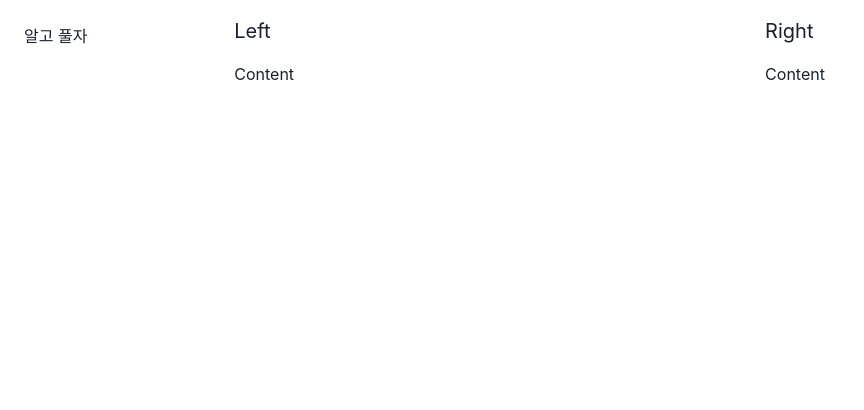
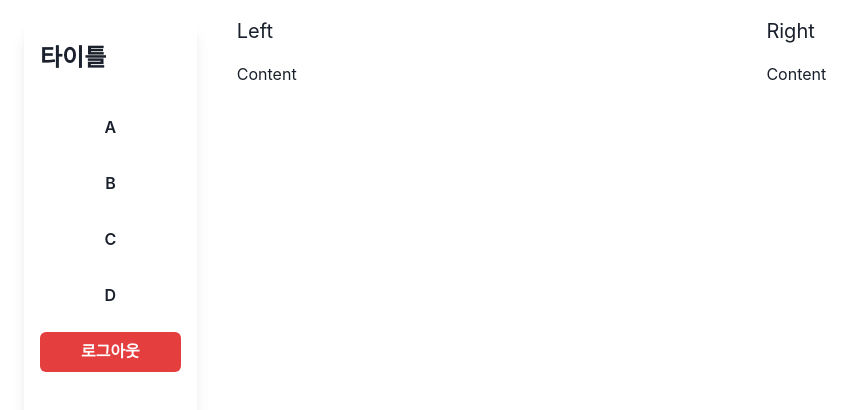
Before and after one commit to YeSeul-0w0/algo_solve, a React (Create React App) app: page /algo-solve/ in a window 1280 px wide. Shown: the top 410 px of the page, without its empty margins (0-864 px from the left). Built offline with nearby package versions, Linux system fonts and the light colour scheme.

Commit message:
feat: temp structure of sidebar

```diff
--- a/src/component/layout/Sidebar.tsx
+++ b/src/component/layout/Sidebar.tsx
@@ -1,10 +1,35 @@
 import React from "react";
-import { Box, Text } from "@chakra-ui/react";
+import {
+	Box,
+	Button,
+	Flex,
+	Text,
+	VStack
+} from "@chakra-ui/react";
 
 const Sidebar: React.FC = () => {
 	return (
 		<Box width="100%" height="100vh" p={4}>
-			<Text>알고 풀자</Text>
+			<Flex height="100vh">
+				<Box width="200px" boxShadow="lg" p={4}>
+					<VStack spacing={4} align="stretch">
+						<Box fontSize="2xl" fontWeight="bold" mb={4}>
+							타이틀
+						</Box>
+						<Button variant="ghost">A</Button>
+						<Button variant="ghost">B</Button>
+						<Button variant="ghost">C</Button>
+						<Button variant="ghost">D</Button>
+						<Button
+							variant="solid"
+							colorScheme="red"
+							mt="auto"
+						>
+							로그아웃
+						</Button>
+					</VStack>
+				</Box>
+			</Flex>
 		</Box>
 	);
 };
```
